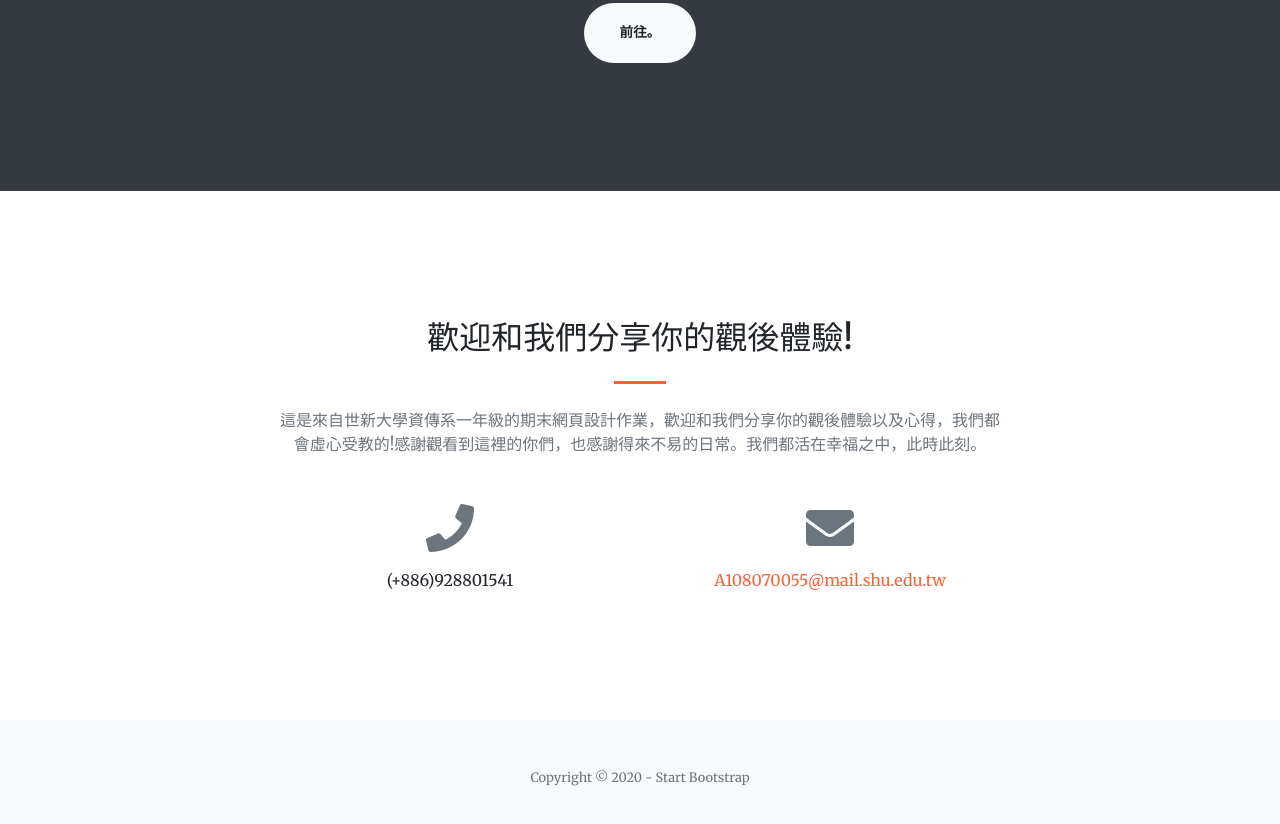
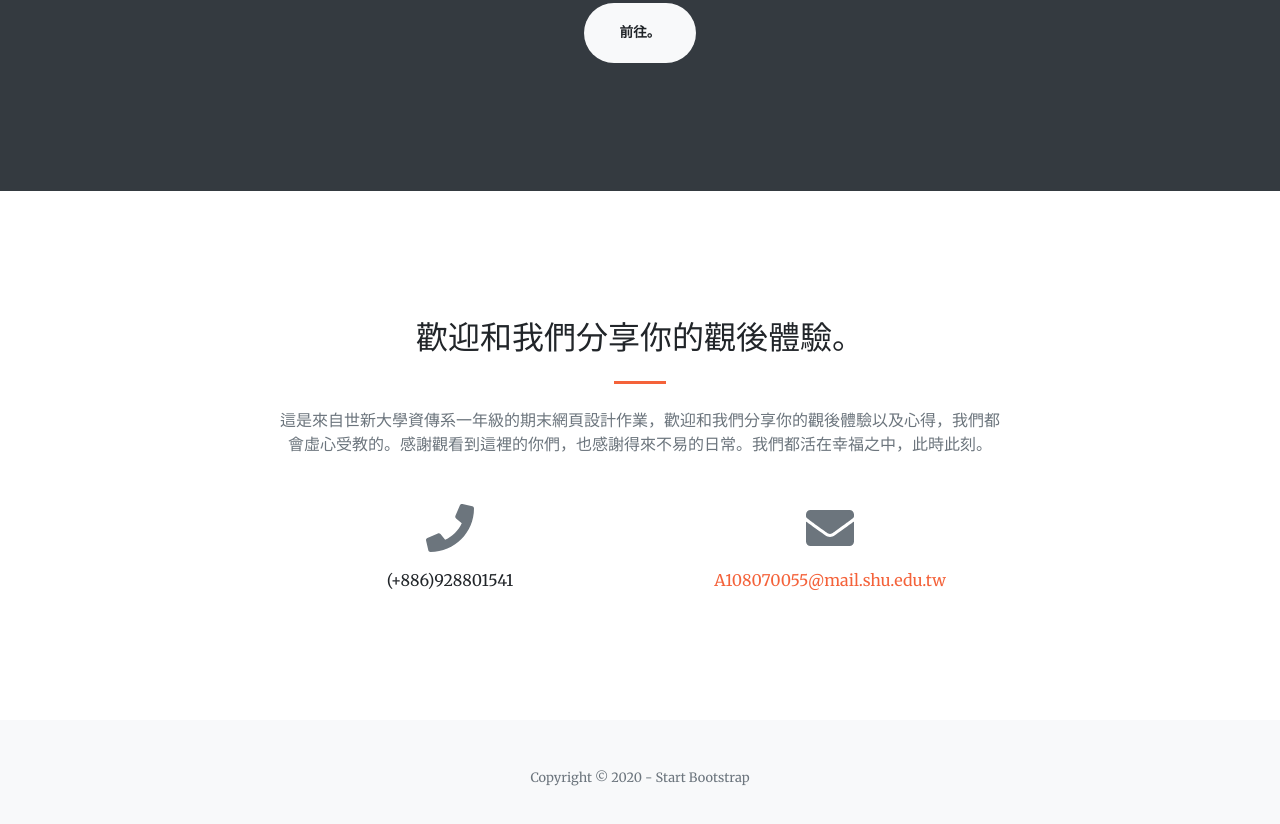
Before and after one commit to Bblordbb/Coronavirus, a plain HTML site: page index.html in a window 1280 px wide. Shown: the part 2606-3430 px from the top of the page. Drawn offline with nearby package versions, Linux system fonts and the light colour scheme; files whose address does not match are found by name.

Commit message:
Update index.html

```diff
--- a/index.html
+++ b/index.html
@@ -177,9 +177,9 @@
             <div class="container">
                 <div class="row justify-content-center">
                     <div class="col-lg-8 text-center">
-                        <h2 class="mt-0">歡迎和我們分享你的觀後體驗!</h2>
+                        <h2 class="mt-0">歡迎和我們分享你的觀後體驗。</h2>
                         <hr class="divider my-4" />
-                        <p class="text-muted mb-5">這是來自世新大學資傳系一年級的期末網頁設計作業，歡迎和我們分享你的觀後體驗以及心得，我們都會虛心受教的!感謝觀看到這裡的你們，也感謝得來不易的日常。我們都活在幸福之中，此時此刻。</p>
+                        <p class="text-muted mb-5">這是來自世新大學資傳系一年級的期末網頁設計作業，歡迎和我們分享你的觀後體驗以及心得，我們都會虛心受教的。感謝觀看到這裡的你們，也感謝得來不易的日常。我們都活在幸福之中，此時此刻。</p>
                     </div>
                 </div>
                 <div class="row">
```
